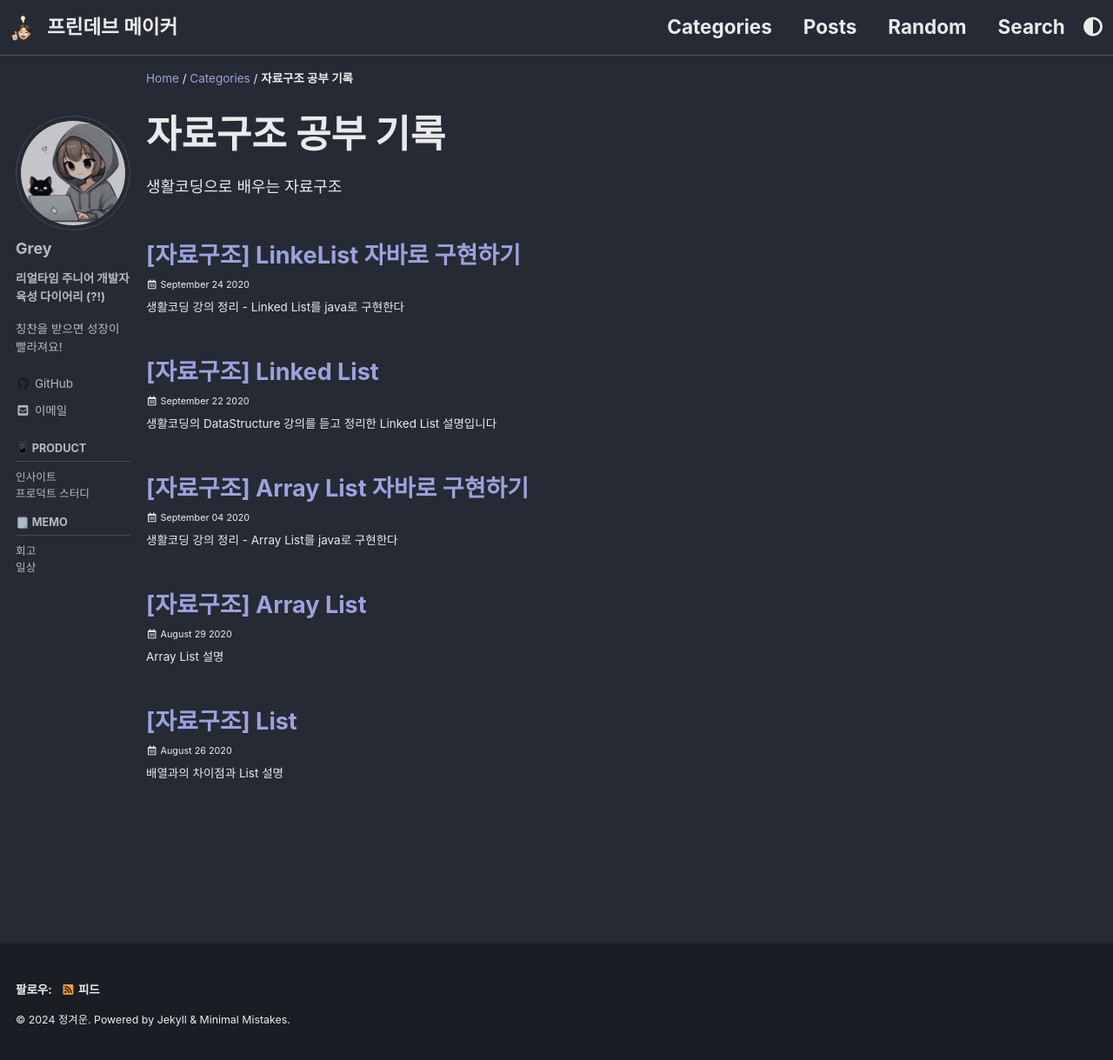
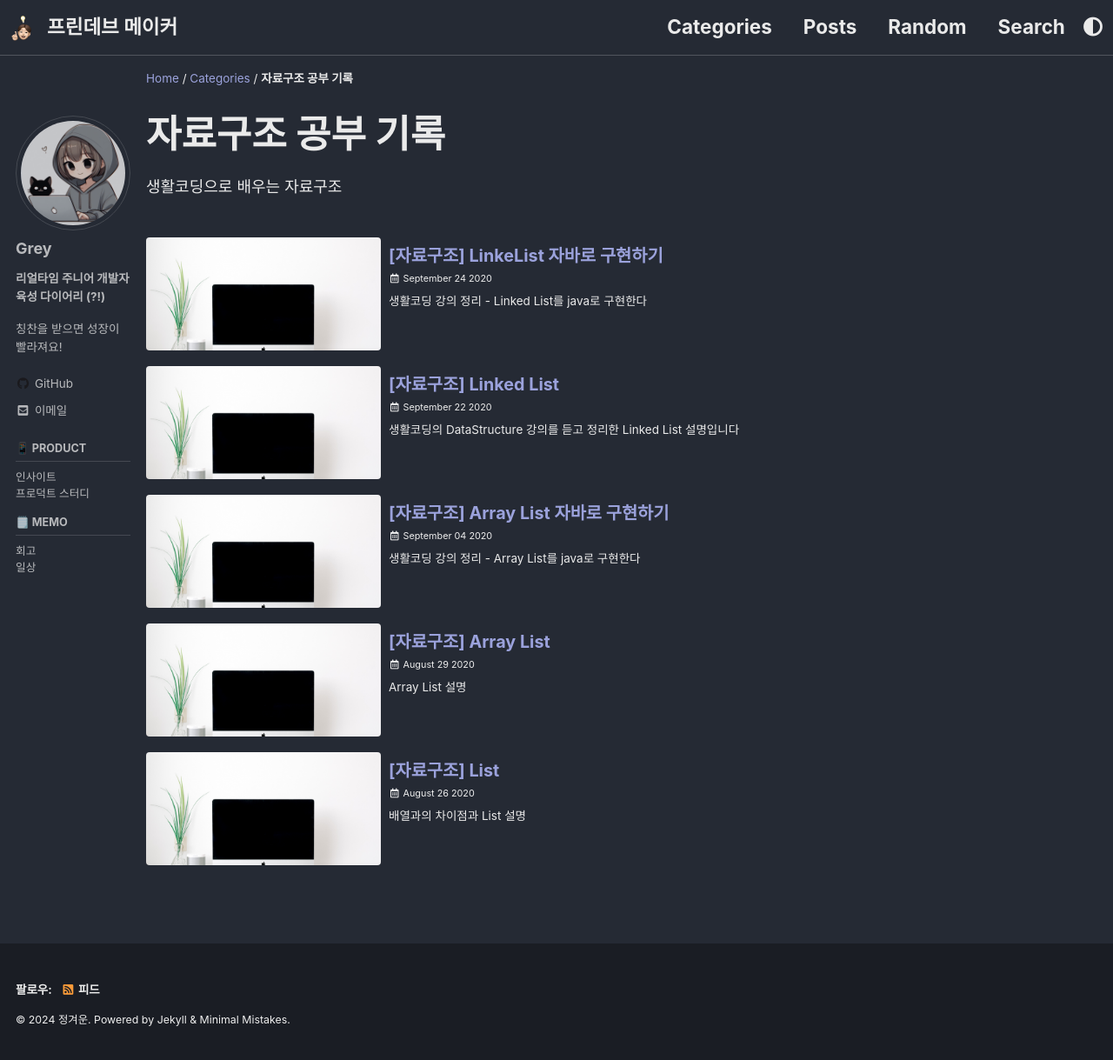
Before and after one commit to grey920/grey920.github.io, a Jekyll site: the page built from _pages/data-structure.md, in a window 1280 px wide and 1220 px high. Shown: the whole window at 87% size. Built offline with Jekyll 4.4.1, drawn with Linux system fonts in a browser that asks for light colours; cached includes are drawn as plain includes; some web fonts are replaced.

Commit message:
메인 리스트 레이아웃에 이미지 추가

```diff
--- a/_includes/archive-single.html
+++ b/_includes/archive-single.html
@@ -14,6 +14,9 @@
   <article class="archive__item" itemscope itemtype="https://schema.org/CreativeWork">
     {% if include.type == "grid" and teaser %}
       <div class="archive__item-teaser">
+        <img src="{{ teaser | relative_url }}" alt="">
+      </div>
+      <!-- <div class="archive__item-teaser">
         <img src=
           {% if teaser contains "://" %}
             "{{ teaser }}"
@@ -21,8 +24,19 @@
             "{{ teaser | relative_url }}"
           {% endif %}
           alt="">
+      </div> -->
+    {% endif %}
+
+    <!-- 블로그 썸네일 클래스 -->
+    {% if include.type == "list" and teaser %}
+      <div class="archive__item-teaser_list">
+        <img src="{{ teaser | relative_url }}" alt="">
       </div>
     {% endif %}
+
+
+    <div class="archive__item-postbox"> <!-- 블로그 글 클래스 "https://sun0te.github.io/blog/blog_custom/"-->
+
     <h2 class="archive__item-title" itemprop="headline">
       {% if post.link %}
         <a href="{{ post.link }}">{{ title }}</a> <a href="{{ post.url | relative_url }}" rel="permalink"><i class="fas fa-link" aria-hidden="true" title="permalink"></i><span class="sr-only">Permalink</span></a>
@@ -46,5 +60,8 @@
       <p class="page__meta"><i class="far fa-fw fa-calendar-alt" aria-hidden="true"></i> {{ post.date | date: "%B %d %Y" }}</p>
     {% endif %}
     {% if post.excerpt %}<p class="archive__item-excerpt" itemprop="description">{{ post.excerpt | markdownify | strip_html | truncate: 160 }}</p>{% endif %}
+    {% if site.category_archive.type and post.categories[0] and site.tag_archive.type and post.tags[0] %}
+    {% endif %}
+    </div>
   </article>
 </div>
--- a/_sass/minimal-mistakes/_archive.scss
+++ b/_sass/minimal-mistakes/_archive.scss
@@ -49,6 +49,7 @@
   line-height: initial;
   overflow: hidden;
   text-overflow: ellipsis;
+  font-size: 1.1em;
 
   a[rel="permalink"]::before {
     content: '';
@@ -123,11 +124,71 @@
 /*
    List view
    ========================================================================== */
+.list__item {
+    margin-top: 1em;
+}
+.list__item {
+  position: relative;
+  display: inline-block;
+  justify-content: center;
+  width: 100%;
+  height: auto;
 
-.list__item {
   .page__meta {
     margin: 0 0 4px;
     font-size: 0.6em;
+  }
+
+  .archive__item-teaser_list {
+    position: relative;
+    border-radius: $border-radius;
+    overflow: hidden;
+    transition: all 0.2s linear; //hover 시간 조정
+    margin-right: 0.5em;
+
+    display: inline;
+    float:left;
+    // justify-content: center;
+
+    background-color: mix(rgb(122, 122, 122), $background-color, 10%);
+    backdrop-filter: blur(10px);
+    width: 15em;
+    max-height: 130px;
+    text-align: center;
+    vertical-align: middle;
+
+    img {
+      margin: auto;
+      position: relative; //absolute;
+      object-fit: contain;
+      overflow: hidden;
+      justify-content: center;
+    }
+
+    @include breakpoint($small) {
+      min-height: 130px;
+      background-size: contain; //비율 강제 고정
+    }
+
+    @include breakpoint($medium) {
+      background-size: contain; //비율 강제 고정
+    }
+  }
+
+  .archive__item-postbox {
+    //float: right;
+    display: inline;
+    //margin-top: 0.7em;
+    padding-bottom: 0.25em;
+    clear: both;
+    //max-height: 13em;
+    width: auto;
+    vertical-align: middle;
+
+    h2 {
+        margin: 0 0 4px;
+        padding-top: 5px;
+      }
   }
 }
 
```
